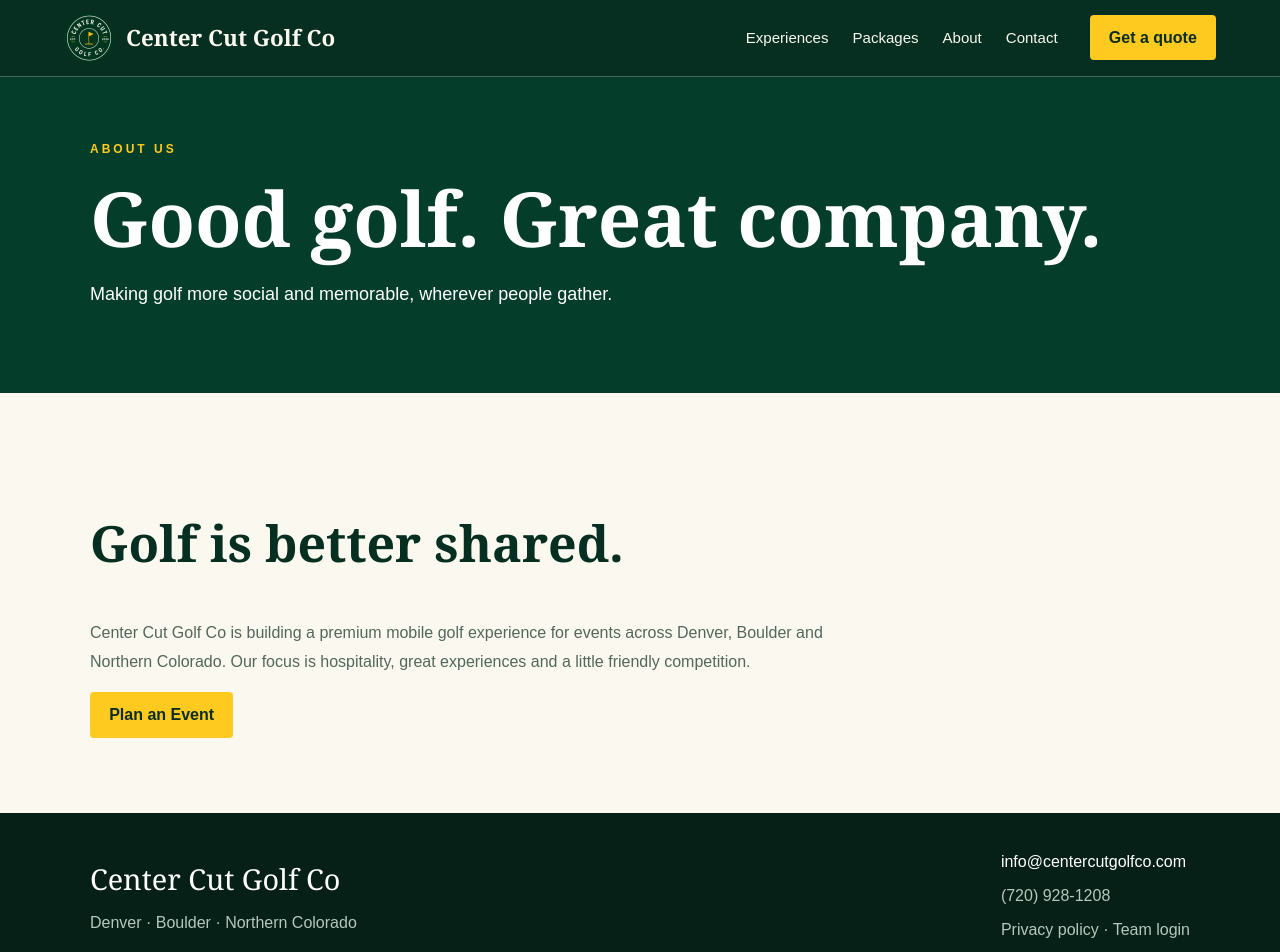
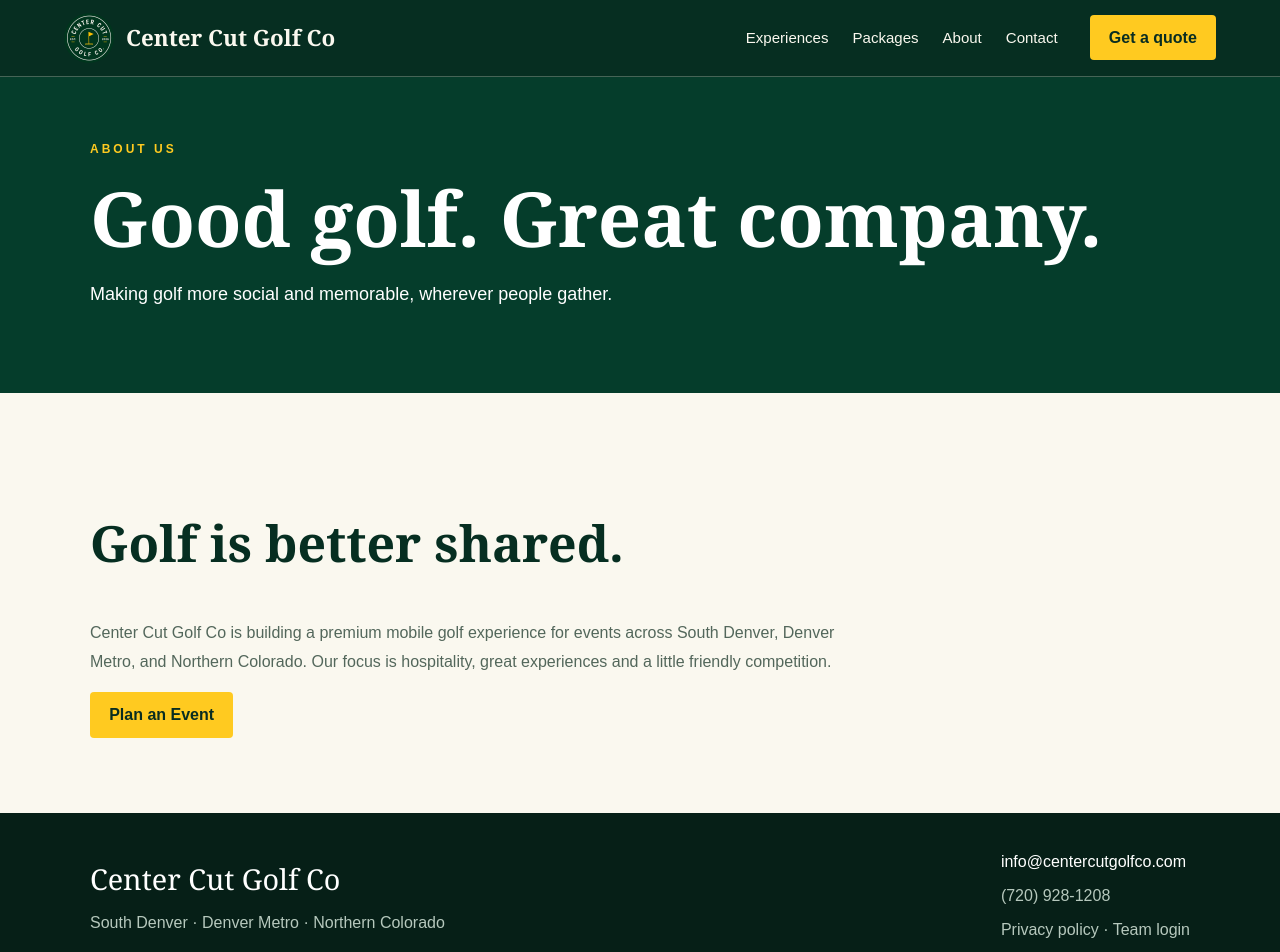
Before and after one commit to micahp20/center-cut-golf-co, a Next.js app: page /about in a window 1280 px wide. Shown: the top 952 px of the page. Built offline with nearby package versions, Linux system fonts and the light colour scheme.

Commit message:
Add the Center Cut favicon and update the service area

```diff
--- a/app/about/page.tsx
+++ b/app/about/page.tsx
@@ -1 +1 @@
-import Link from "next/link";export default function Page(){return <><section className="pagehero"><div className="container"><div className="eyebrow">About us</div><h1>Good golf. Great company.</h1><p>Making golf more social and memorable, wherever people gather.</p></div></section><section className="section container"><h2>Golf is better shared.</h2><p className="intro">Center Cut Golf Co is building a premium mobile golf experience for events across Denver, Boulder and Northern Colorado. Our focus is hospitality, great experiences and a little friendly competition.</p><Link className="button" href="/book">Plan an Event</Link></section></>}
+import Link from "next/link";export default function Page(){return <><section className="pagehero"><div className="container"><div className="eyebrow">About us</div><h1>Good golf. Great company.</h1><p>Making golf more social and memorable, wherever people gather.</p></div></section><section className="section container"><h2>Golf is better shared.</h2><p className="intro">Center Cut Golf Co is building a premium mobile golf experience for events across South Denver, Denver Metro, and Northern Colorado. Our focus is hospitality, great experiences and a little friendly competition.</p><Link className="button" href="/book">Plan an Event</Link></section></>}
--- a/app/contact/page.tsx
+++ b/app/contact/page.tsx
@@ -1 +1 @@
-import Link from "next/link";export default function Page(){return <><section className="pagehero"><div className="container"><div className="eyebrow">Contact</div><h1>Let's talk golf.</h1><p>Have a venue question or an event idea? We'd love to hear about it.</p></div></section><section className="section container"><p className="intro">Serving Denver, Boulder and Northern Colorado. Submit your event details and we'll follow up about availability and a custom quote.</p><p>Call <a href="tel:+17209281208">(720) 928-1208</a>.</p><Link href="/book" className="button">Contact Us</Link></section></>}
+import Link from "next/link";export default function Page(){return <><section className="pagehero"><div className="container"><div className="eyebrow">Contact</div><h1>Let's talk golf.</h1><p>Have a venue question or an event idea? We'd love to hear about it.</p></div></section><section className="section container"><p className="intro">Serving South Denver, Denver Metro, and Northern Colorado. Submit your event details and we'll follow up about availability and a custom quote.</p><p>Call <a href="tel:+17209281208">(720) 928-1208</a>.</p><Link href="/book" className="button">Contact Us</Link></section></>}
--- a/app/layout.tsx
+++ b/app/layout.tsx
@@ -5,8 +5,7 @@ import "./club.css";
 
 export const metadata: Metadata = {
   title: "Center Cut Golf Co | Colorado Mobile Golf Simulator",
-  description: "Bring mobile simulator golf to weddings, company events and family parties along Colorado’s Front Range.",
-  icons: { icon: "/center-cut/emblem.png" }
+  description: "Bring mobile simulator golf to weddings, company events and family parties in South Denver, Denver Metro, and Northern Colorado."
 };
 
 const pages = ["Experiences", "Packages", "About", "Contact"];
@@ -25,7 +24,7 @@ export default function Layout({ children }: { children: React.ReactNode }) {
     </header>
     <main>{children}</main>
     <footer><div className="container club-footer">
-      <div><strong>Center Cut Golf Co</strong><p>Denver · Boulder · Northern Colorado</p></div>
+      <div><strong>Center Cut Golf Co</strong><p>South Denver · Denver Metro · Northern Colorado</p></div>
       <div><a href="mailto:info@centercutgolfco.com">info@centercutgolfco.com</a>
       <p><a href="tel:+17209281208">(720) 928-1208</a></p>
       <p><Link href="/privacy">Privacy policy</Link> · <Link href="/admin">Team login</Link></p></div>
```
Also changed, not shown: 1 other file (tests, documents, lock files or other folders).
